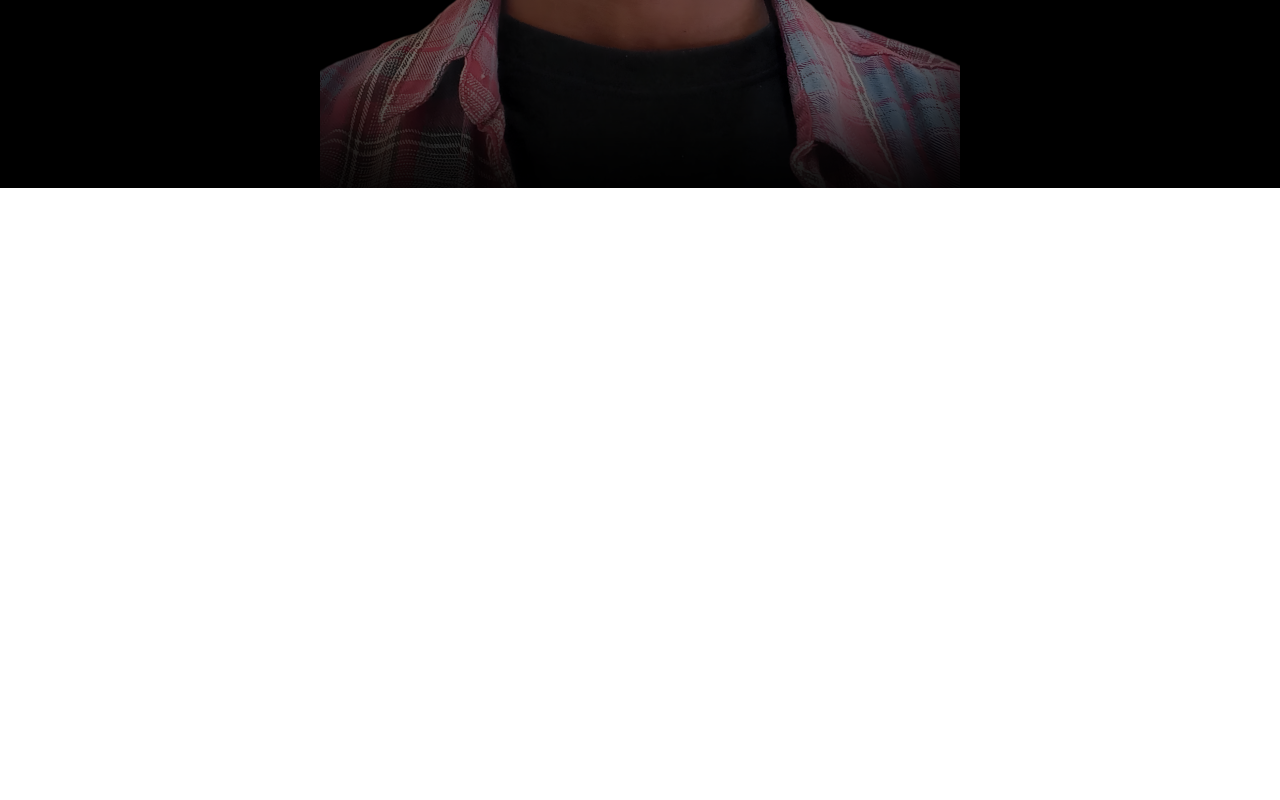
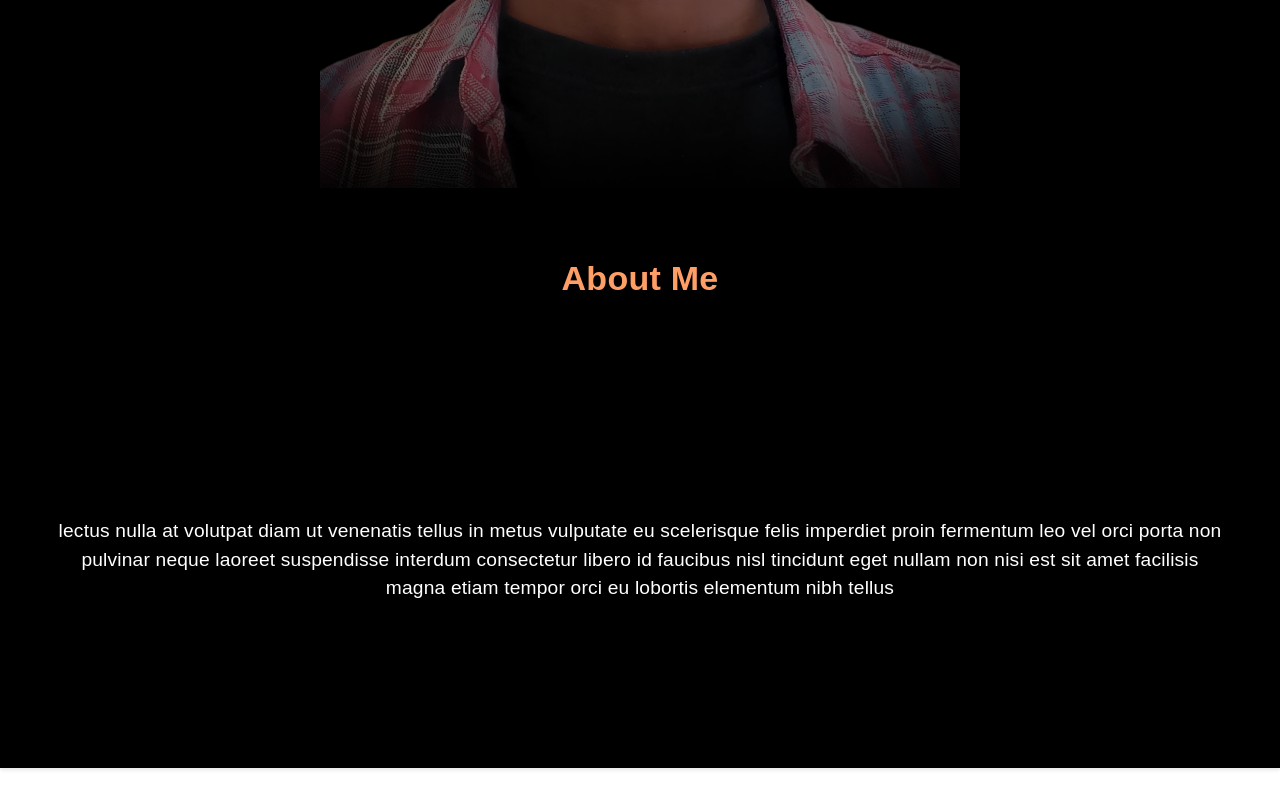
Before and after one commit to josephuche1/Portfolio-Website, a React (Create React App) app in the folder client/: page / in a window 1280 px wide. Shown: the part 612-1412 px from the top of the page. Before the commit the page ends 800 px from the top, so only its background shows below. Built offline with nearby package versions, Linux system fonts and the light colour scheme.

Commit message:
Finish the about me section Added props Aded content Styling

```diff
--- a/client/src/components/AboutMe/AboutMe.tsx
+++ b/client/src/components/AboutMe/AboutMe.tsx
@@ -1,11 +1,45 @@
 import React from 'react'
 import Box from "@mui/material/Box";
 import Typography from "@mui/material/Typography";
+import { maincolor } from '../../globalVars';
+import { display, height } from '@mui/system';
 
-const AboutMe = () => {
+interface IAboutMeProps {
+  description: string;
+}
+
+const AboutMe: React.FC<IAboutMeProps> = ({description}) => {
   return (
-    <Box>
-
+    <Box style={{
+      padding: "50px",
+      backgroundColor: "rgb(0, 0, 0, 1)",
+      boxShadow: "0 2px 4px rgba(0, 0, 0, 0.1)",
+      height: "60vh",
+    }}>
+      <Typography variant="h4" style={{
+        textAlign: "center",
+        padding: "20px 0px",
+        color: maincolor,
+        fontWeight: "bold",
+        fontFamily: "Oswaldo, sans-serif",
+      }}>
+        About Me
+      </Typography>
+      <Box style={{
+        display: "flex",
+        justifyContent: "center",
+        alignItems: "center",
+        height: "100%",
+      }}>
+        <Typography variant="body1" style={{
+          textAlign: "center",
+          color: "white",
+          fontFamily: "Oswaldo, sans-serif",
+          fontSize: "1.2rem",
+        }}>
+          {description}
+        </Typography>
+      </Box>
     </Box>
   )
 }
--- a/client/src/components/Hero/Hero.tsx
+++ b/client/src/components/Hero/Hero.tsx
@@ -44,7 +44,8 @@ const HeroStyles: IHeroStyles = {
     InnerBox: {
         padding: '20px',
         backgroundColor: 'rgba(0, 0, 0, 0.5)',  // Add a semi-transparent background color
-        height: '100%', // Set the height of the inner box
+        height: '100vh', // Set the height of the inner box
+        width: '90%',
         display: 'flex',
         flexDirection: 'column',
         alignItems: 'center',
@@ -59,7 +60,8 @@ const HeroStyles: IHeroStyles = {
         bottom: 0,
         boxShadow: 'inset 300px 40px 100px 10px rgba(0,0,0,0.9), inset -300px -40px 100px 10px rgba(0,0,0,1)', // Adjust shadow as needed
         zIndex: 1,
-        height: '100%',
+        height: '100vh',
+        width: '100%',
     },
     title: {
         fontFamily: "Oswald, sans-serif",
--- a/client/src/pages/HomePage/HomePage.tsx
+++ b/client/src/pages/HomePage/HomePage.tsx
@@ -7,9 +7,11 @@ const HomePage: React.FC = () => {
     <div>
       <Hero
         title="Hello, I'm Joseph"
-        body="lectus nulla at volutpat diam ut venenatis tellus in metus vulputate eu scelerisque felis imperdiet proin fermentum leo vel orci porta non pulvinar neque laoreet suspendisse interdum consectetur libero id faucibus nisl tincidunt eget nullam non nisi est sit amet facilisis magna etiam tempor orci eu lobortis elementum nibh tellus"
+        body="A Software Developer"
       />
-      <AboutMe />
+      <AboutMe
+        description="lectus nulla at volutpat diam ut venenatis tellus in metus vulputate eu scelerisque felis imperdiet proin fermentum leo vel orci porta non pulvinar neque laoreet suspendisse interdum consectetur libero id faucibus nisl tincidunt eget nullam non nisi est sit amet facilisis magna etiam tempor orci eu lobortis elementum nibh tellus"
+      />
     </div>
   )
 }
```
